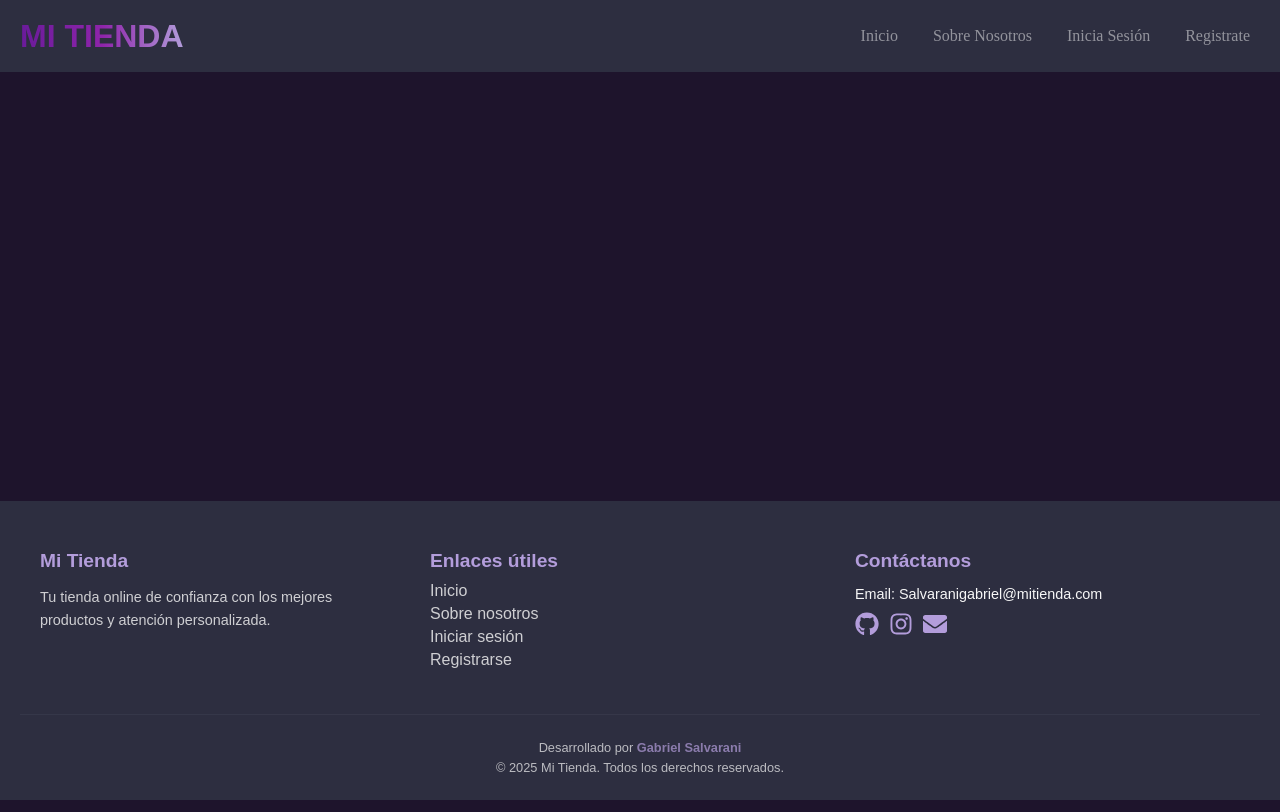
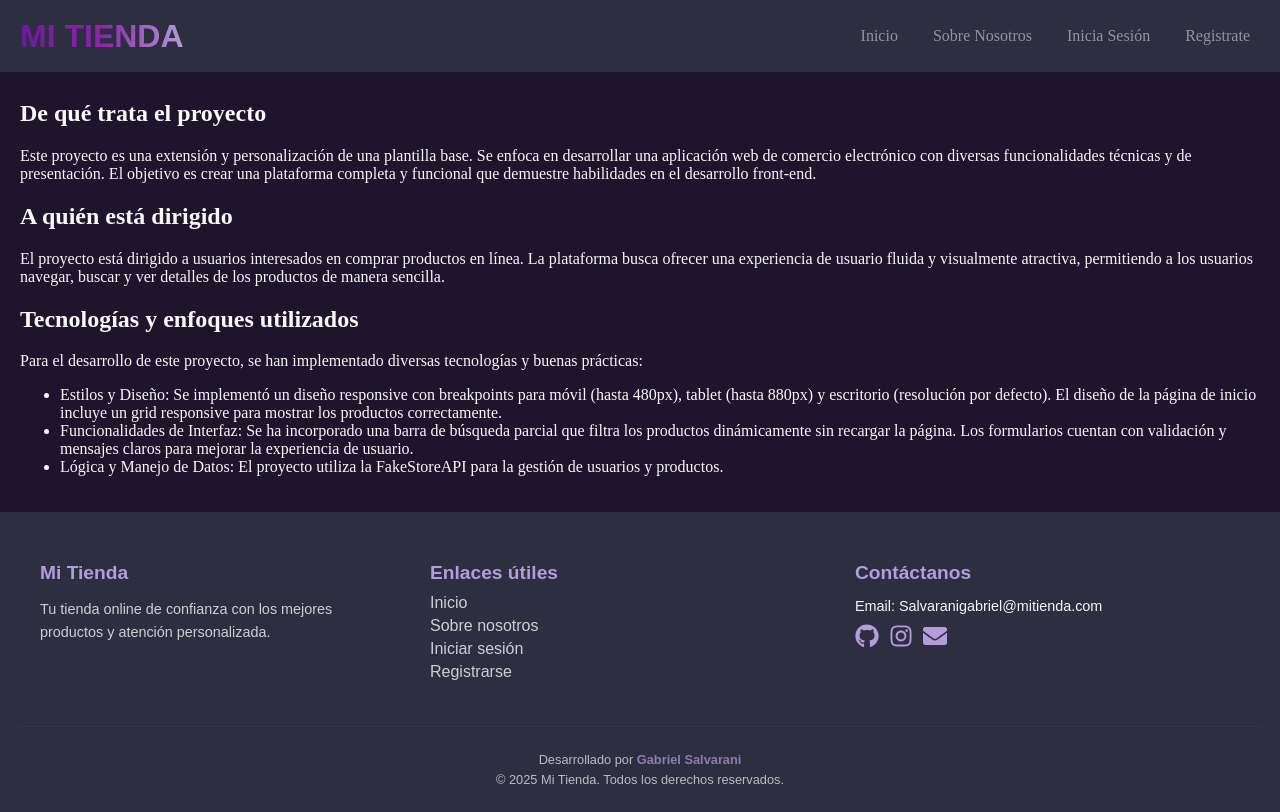
Before and after one commit to Gabriel-Salvarani/Proyecto_Final_Frontend, a React (Vite) app in the folder proyecto-final-frontend/: page /aboutus in a window 1280 px wide. Built offline with nearby package versions, Linux system fonts and the light colour scheme.

Commit message:
add: estructura de sobre nosotros

```diff
--- a/proyecto-final-frontend/src/pages/AboutUs.jsx
+++ b/proyecto-final-frontend/src/pages/AboutUs.jsx
@@ -1,12 +1,53 @@
 import { useEffect, useState } from "react"
 import { Layout } from "../components/Layout"
 import { useAuth } from "../context/UserContext"
+import "../styles/pages/aboutus.css"
 
 const AboutUs = () => {
     return (
         <Layout>
+            <div className="about-us-container">
+                <h1>Sobre Nosotros</h1>
 
+                <section>
+                    <h2>De qué trata el proyecto</h2>
+                    <p>
+                        Este proyecto es una extensión y personalización de una plantilla base.
+                        Se enfoca en desarrollar una aplicación web de comercio electrónico con diversas funcionalidades
+                        técnicas y de presentación. El objetivo es crear una plataforma completa y funcional
+                        que demuestre habilidades en el desarrollo front-end.
+                    </p>
+                </section>
+
+                <section className="mb-5">
+                    <h2>A quién está dirigido</h2>
+                    <p>
+                        El proyecto está dirigido a usuarios interesados en comprar productos en línea.
+                        La plataforma busca ofrecer una experiencia de usuario fluida y visualmente atractiva,
+                        permitiendo a los usuarios navegar, buscar y ver detalles de los productos de manera sencilla.
+                    </p>
+                </section>
+
+                <section>
+                    <h2>Tecnologías y enfoques utilizados</h2>
+                    <p>
+                        Para el desarrollo de este proyecto, se han implementado diversas tecnologías y buenas prácticas:
+                    </p>
+                    <ul>
+                        <li>
+                            Estilos y Diseño: Se implementó un diseño responsive con breakpoints para móvil (hasta 480px), tablet (hasta 880px) y escritorio (resolución por defecto). El diseño de la página de inicio incluye un grid responsive para mostrar los productos correctamente.
+                        </li>
+                        <li>
+                            Funcionalidades de Interfaz: Se ha incorporado una barra de búsqueda parcial que filtra los productos dinámicamente sin recargar la página. Los formularios cuentan con validación y mensajes claros para mejorar la experiencia de usuario.
+                        </li>
+                        <li>
+                            Lógica y Manejo de Datos: El proyecto utiliza la FakeStoreAPI para la gestión de usuarios y productos.
+                        </li>
+                    </ul>
+                </section>
+            </div>
         </Layout>
     )
 }
+
 export {AboutUs}
```
Also changed, not shown: proyecto-final-frontend/src/styles/pages/aboutus.css (added).
